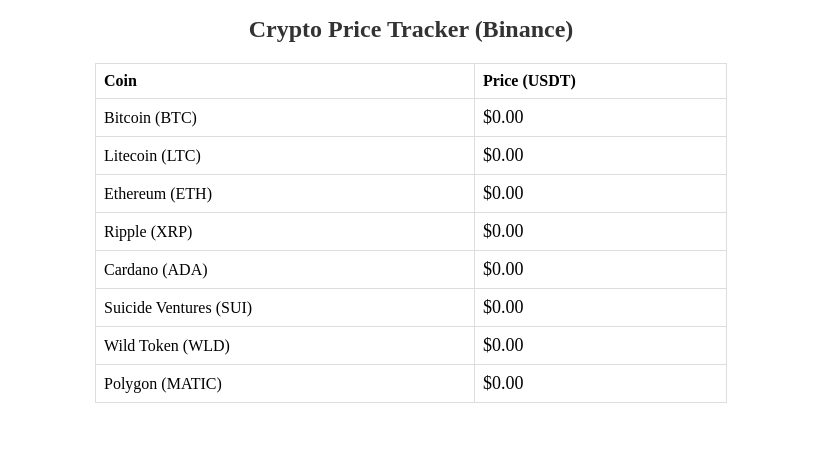
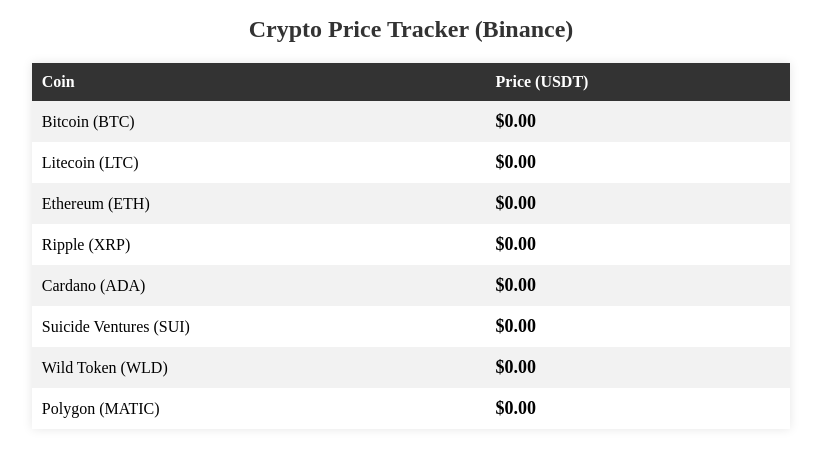
Before and after one commit to rinditia00/rinditia00.github.io, a plain HTML site: page index.html in a window 1280 px wide. Shown: the whole page, without its empty margins (229-1050 px from the left). Drawn offline with Linux system fonts and the light colour scheme; no server answers.

Commit message:
Update styles.css

```diff
--- a/styles.css
+++ b/styles.css
@@ -1,3 +1,4 @@
+/* Add some styling to the title */
 .title {
     font-size: 24px;
     color: #333;
@@ -5,18 +6,57 @@
     margin-bottom: 20px;
 }
 
+/* Style the table */
 .crypto-table {
-    width: 50%;
+    width: 60%;
     margin: 0 auto;
     border-collapse: collapse;
+    box-shadow: 0 0 10px rgba(0, 0, 0, 0.1); /* Add a subtle box shadow for a card effect */
+    background-color: #fff;
 }
 
-.crypto-table th, .crypto-table td {
-    border: 1px solid #ddd;
-    padding: 8px;
+/* Style table headers */
+.crypto-table th {
+    background-color: #333;
+    color: #fff;
+    text-align: left;
+    padding: 10px;
+}
+
+/* Style alternating rows for better readability */
+.crypto-table tr:nth-child(even) {
+    background-color: #f2f2f2;
+}
+
+/* Style coin names and prices */
+.crypto-table td {
+    padding: 10px;
     text-align: left;
 }
 
 .price {
     font-size: 18px;
+    font-weight: bold; /* Make the prices bold for emphasis */
 }
+
+/* Add color for price changes */
+.price.green {
+    color: green;
+    animation: blink-green 1s infinite; /* Add a blink effect for price increases */
+}
+
+.price.red {
+    color: red;
+    animation: blink-red 1s infinite; /* Add a blink effect for price decreases */
+}
+
+/* Define keyframes for blink animations */
+@keyframes blink-green {
+    0%, 100% { opacity: 1; }
+    50% { opacity: 0; }
+}
+
+@keyframes blink-red {
+    0%, 100% { opacity: 1; }
+    50% { opacity: 0; }
+}
```
